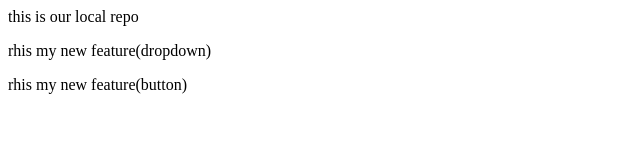
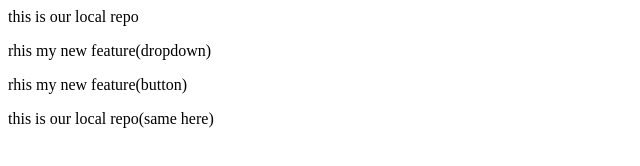
Before and after one commit to TruptiBits/localpush, a plain HTML site: page index.htm in a window 1280 px wide. Shown: the whole page, without its empty margins (0-640 px from the left). Drawn offline with Linux system fonts and the light colour scheme.

Commit message:
same here

```diff
--- a/index.htm
+++ b/index.htm
@@ -3,3 +3,5 @@
 <p>rhis my new feature(dropdown)</p>
 
 <p>rhis my new feature(button)</p>
+
+<p> this is our local repo(same here)</p>
```
